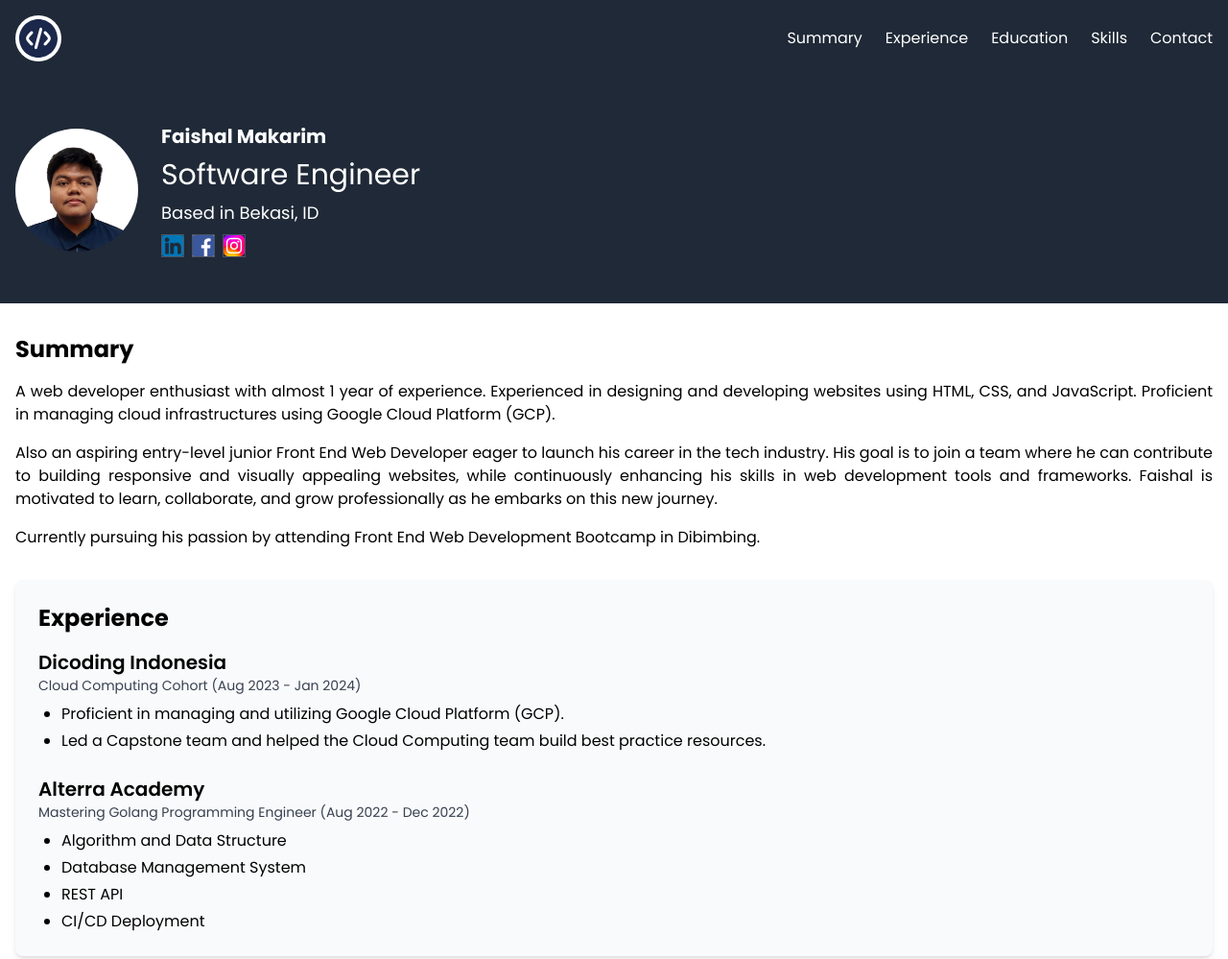
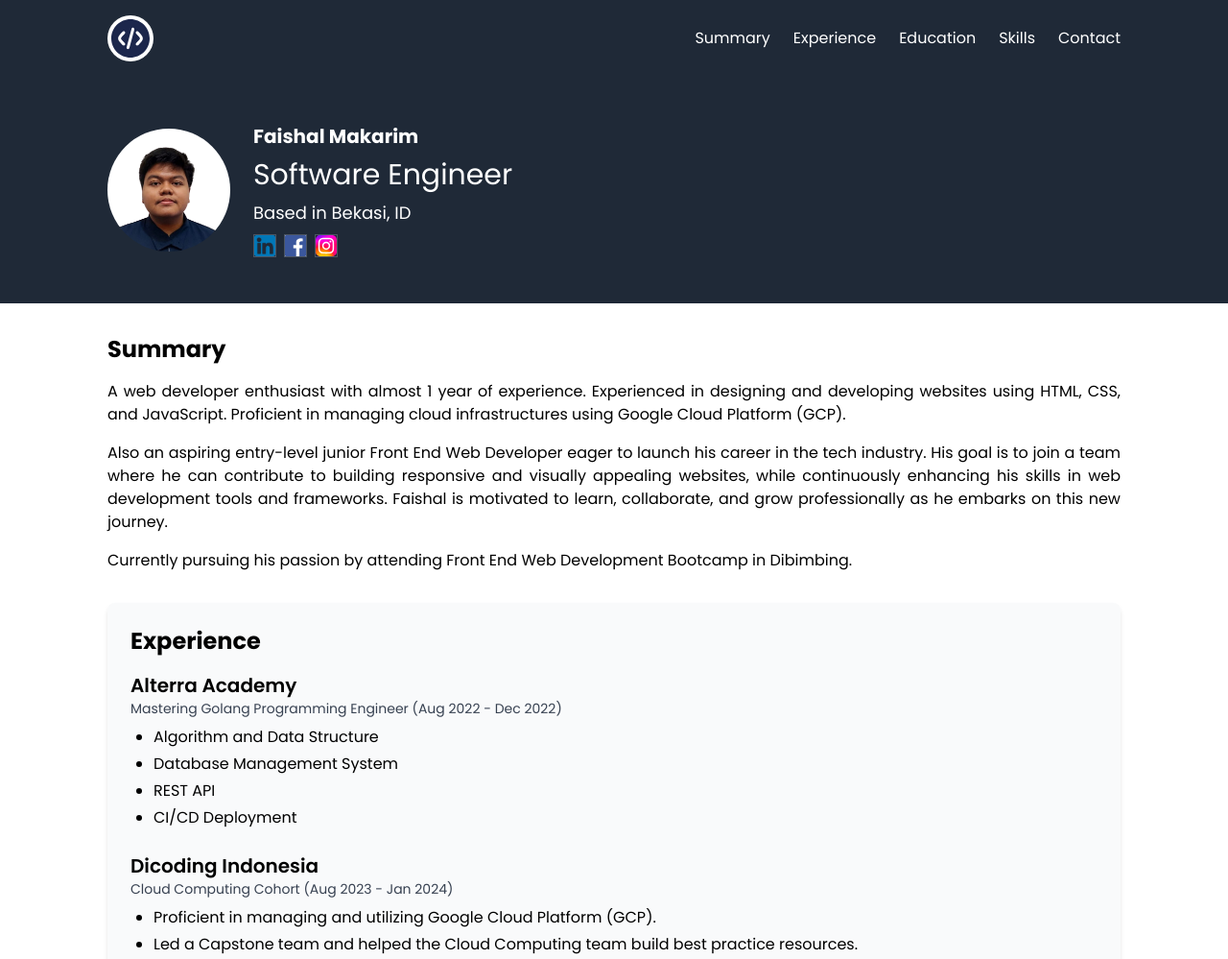
Before and after one commit to iskhafel/web-portfolio-git, a website: page src/index.html in a window 1280 px wide. Shown: the top 999 px of the page at 96% size. Drawn offline with Linux system fonts and the light colour scheme.

Commit message:
Add whitespace horizontally

```diff
--- a/src/index.html
+++ b/src/index.html
@@ -22,7 +22,7 @@
 
 <body>
   <!-- NAVBAR -->
-  <nav class="hidden text-white bg-gray-800 lg:block">
+  <nav class="hidden px-24 text-white bg-gray-800 lg:block">
     <div class="container flex items-center justify-between px-4 py-4 mx-auto">
       <div class="flex items-center gap-3">
         <div class="w-12 h-12 bg-white rounded-full">
@@ -42,7 +42,7 @@
 
   <!-- HEADER -->
   <header class="py-12 text-white bg-gray-800">
-    <div class="container flex items-center px-4 mx-auto">
+    <div class="container flex items-center px-4 mx-auto xl:px-28">
       <img src="./assets/img/pasfoto-removebg-preview-removebg-preview.png" alt="Profile Photo"
         class="w-32 h-32 mr-6 rounded-full">
       <div>
@@ -50,7 +50,7 @@
         <p class="mt-2 text-3xl">Software Engineer</p>
         <p class="mt-2 text-lg">Based in Bekasi, ID</p>
         <div class="flex flex-row gap-2">
-          <a href="www.linkedin.com/in/faishalmakarim">
+          <a href="https://www.linkedin.com/in/faishalmakarim/">
             <img src="./assets/icon/174857.png" class="w-6 mt-2 border border-gray-600" alt="">
           </a>
           <a href="#">
@@ -66,7 +66,7 @@
   <!-- HEADER -->
 
   <!-- MAIN CONTENT -->
-  <main class="container px-4 py-8 mx-auto space-y-8">
+  <main class="container px-4 py-8 mx-auto space-y-8 xl:px-28">
     <!-- SUMMARY -->
     <section id="summary">
       <h2 class="mb-4 text-2xl font-bold">Summary</h2>
@@ -90,15 +90,6 @@
     <section id="experience" class="p-6 rounded-lg shadow-md bg-gray-50">
       <h2 class="mb-4 text-2xl font-bold">Experience</h2>
 
-      <div class="mb-6">
-        <h3 class="text-xl font-semibold">Dicoding Indonesia</h3>
-        <p class="text-sm text-gray-700">Cloud Computing Cohort (Aug 2023 - Jan 2024)</p>
-        <ul class="pl-6 mt-2 space-y-1 list-disc">
-          <li>Proficient in managing and utilizing Google Cloud Platform (GCP).</li>
-          <li>Led a Capstone team and helped the Cloud Computing team build best practice resources.</li>
-        </ul>
-      </div>
-
       <div>
         <h3 class="text-xl font-semibold">Alterra Academy</h3>
         <p class="text-sm text-gray-700">Mastering Golang Programming Engineer (Aug 2022 - Dec 2022)</p>
@@ -109,6 +100,16 @@
           <li>CI/CD Deployment</li>
         </ul>
       </div>
+      <br>
+      <div class="mb-6">
+        <h3 class="text-xl font-semibold">Dicoding Indonesia</h3>
+        <p class="text-sm text-gray-700">Cloud Computing Cohort (Aug 2023 - Jan 2024)</p>
+        <ul class="pl-6 mt-2 space-y-1 list-disc">
+          <li>Proficient in managing and utilizing Google Cloud Platform (GCP).</li>
+          <li>Led a Capstone team and helped the Cloud Computing team build best practice resources.</li>
+        </ul>
+      </div>
+
     </section>
     <!-- EXPERIENCE -->
 
```
Also changed, not shown: src/styles/output.css.
